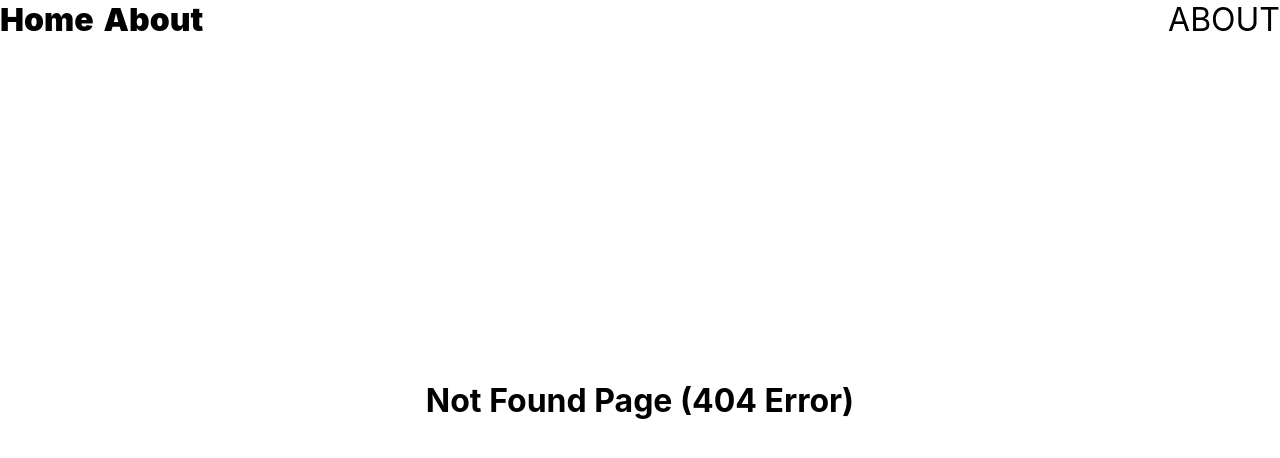
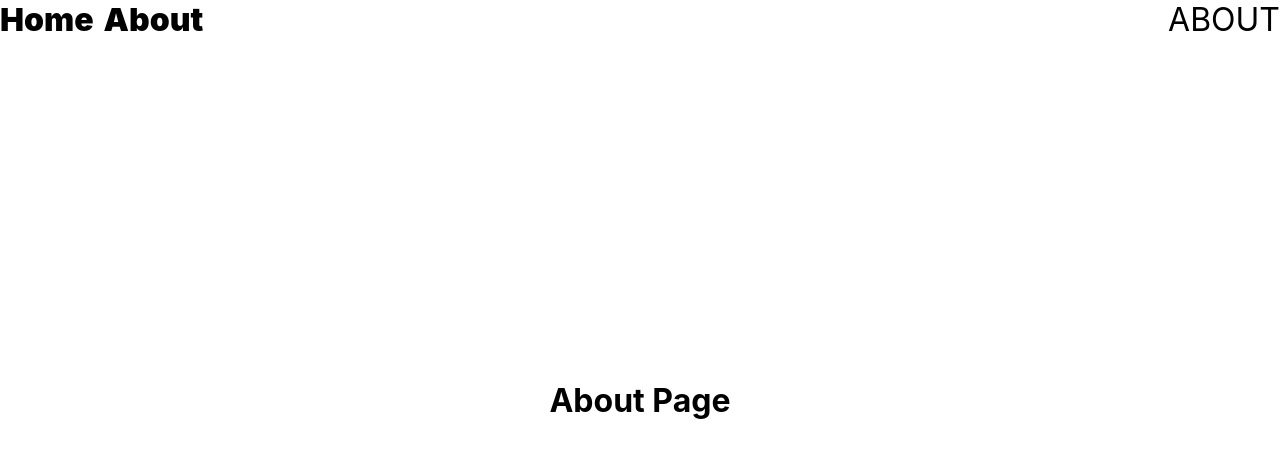
Before and after one commit to msultanovdev/rs-react-components, a React (Create React App) app in the folder my-components/: page /about in a window 1280 px wide. Before the commit this address had no page. Shown: the top 458 px of the page. Built offline with nearby package versions, Linux system fonts and the light colour scheme.

Commit message:
feat: add about page

```diff
--- a/my-components/src/App.tsx
+++ b/my-components/src/App.tsx
@@ -5,6 +5,7 @@ import Main from './pages/Main/Main';
 import Header from './components/Header/Header';
 import { Route, Routes, useLocation, useNavigate } from 'react-router-dom';
 import NotFound from './pages/NotFound/NotFound';
+import About from './pages/About/About';
 
 class App extends React.Component<any> {
   render() {
@@ -13,6 +14,7 @@ class App extends React.Component<any> {
         <Header navigate={this.props.navigate} location={this.props.location} />
         <Routes>
           <Route path='home' element={<Main />}></Route>
+          <Route path='about' element={<About />}></Route>
           <Route path='*' element={<NotFound />}></Route>
         </Routes>
       </div>
--- /dev/null
+++ b/my-components/src/pages/About/About.css
@@ -0,0 +1,6 @@
+.about {
+    position: absolute;
+    left: 50%;
+    top: 50%;
+    transform: translate(-50%, -50%);
+}
--- /dev/null
+++ b/my-components/src/pages/About/About.tsx
@@ -0,0 +1,14 @@
+import React from "react";
+import './About.css';
+
+class About extends React.Component {
+    render(): React.ReactNode {
+        return(
+            <div className="about">
+                <h1>About Page</h1>
+            </div>
+        );
+    }
+}
+
+export default About;
```
